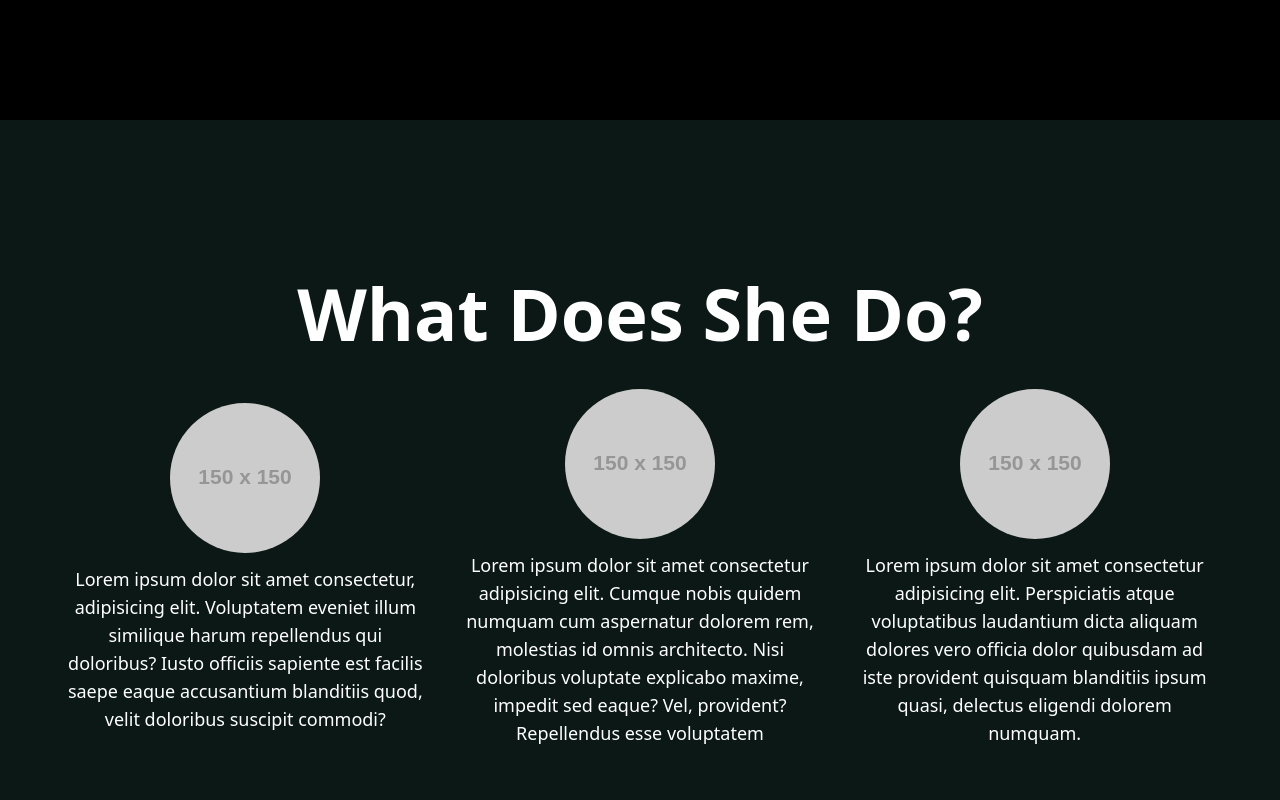
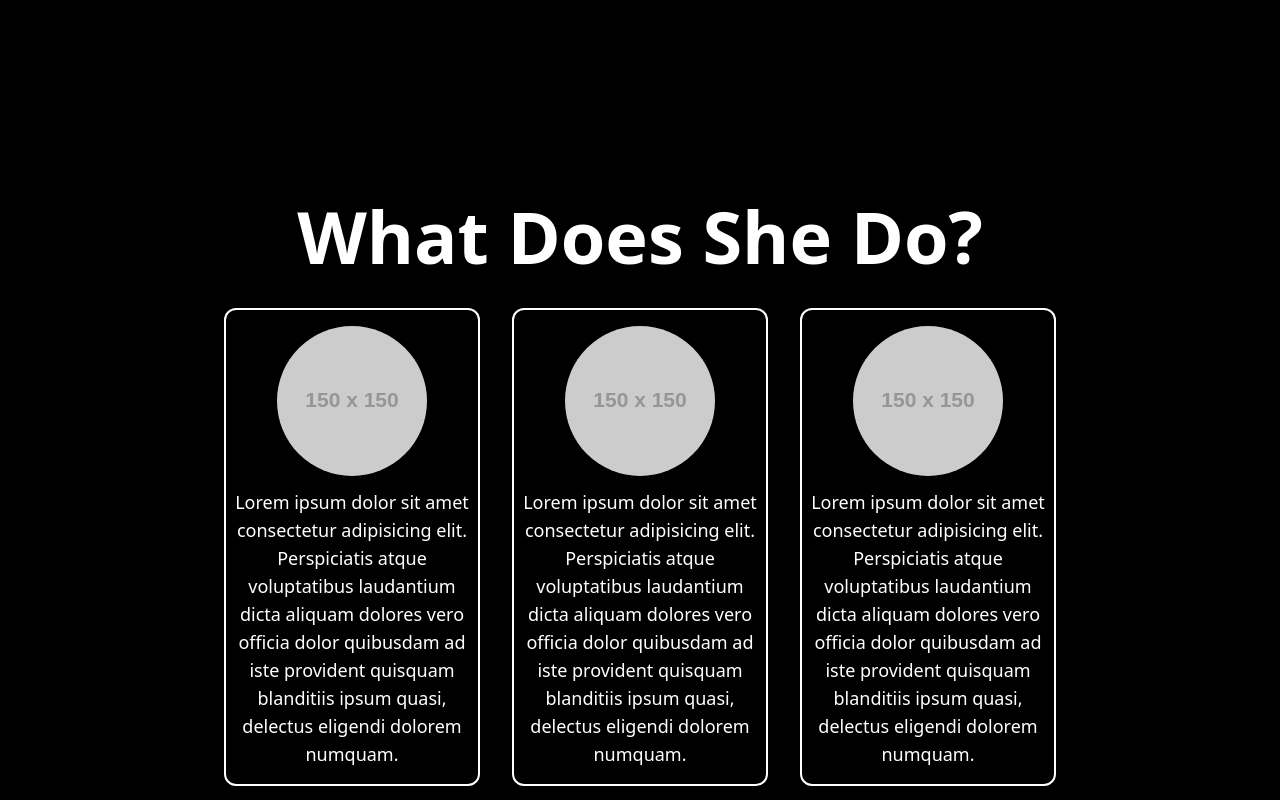
Before and after one commit to msuddaby/midori-frontend, a React (Vite) app: page / in a window 1280 px wide. Shown: the part 1480-2280 px from the top of the page. Built offline with nearby package versions, Linux system fonts and the light colour scheme.

Commit message:
black n white

```diff
--- a/src/components/Friend.tsx
+++ b/src/components/Friend.tsx
@@ -1,7 +1,7 @@
 export default function Friend() {
   return (
     <>
-      <div className="green-bg rounded-xl px-12 py-6 flex gap-8 items-center flex-col md:flex-row">
+      <div className="border-2 border-white rounded-xl px-12 py-6 flex gap-8 items-center flex-col md:flex-row">
         <img
           src="https://via.placeholder.com/128"
           alt="Friends of Midori"
--- a/src/sections/BestOf.tsx
+++ b/src/sections/BestOf.tsx
@@ -1,7 +1,7 @@
 export default function BestOf() {
   return (
     <>
-      <section className="green-bg min-h-screen min-w-screen text-white flex p-12">
+      <section className="bg-black min-h-screen min-w-screen text-white flex p-12">
         <div className="h-full container m-auto">
           <div className="flex flex-col items-center justify-center h-full ">
             <h1 className="text-7xl font-bold mb-4">The Best of Midori</h1>
--- a/src/sections/Friends.tsx
+++ b/src/sections/Friends.tsx
@@ -3,7 +3,7 @@ import Friend from "../components/Friend";
 export default function Friends() {
   return (
     <>
-      <section className="dark-bg min-h-screen min-w-screen text-white flex p-12">
+      <section className="bg-black min-h-screen min-w-screen text-white flex p-12">
         <div className="h-full container m-auto">
           <div className="flex flex-col items-center justify-center h-full ">
             <h1 className="text-7xl font-bold  mb-6">Friends of Midori</h1>
--- a/src/sections/Offerings.tsx
+++ b/src/sections/Offerings.tsx
@@ -1,14 +1,15 @@
 export default function Offerings() {
   return (
     <>
-      <section className="dark-bg min-h-screen min-w-screen text-white flex p-12">
-        <div className="h-full container m-auto">
+      <section className="bg-black min-h-screen min-w-screen text-white flex p-12">
+        {/* <div className="h-full container m-auto">
           <div className="flex flex-col items-center justify-center h-full ">
             <h1 className="text-7xl font-bold text-white mb-6">
               What Does She Do?
             </h1>
-            <div className="flex flex-col md:flex-row">
-              <div className="flex flex-col items-center justify-center w-full md:w-1/3 p-4">
+            <div className="overflow-x-auto md:overflow-x-hidden">
+              <div className="flex flex-row flex-nowrap gap-4 min-h-0">
+                <div className="flex flex-col items-center justify-center w-80 p-4 border-2 min-h-0 border-white rounded-xl">
                   <div className="mb-3">
                     <img
                       className="rounded-full"
@@ -20,10 +21,11 @@ export default function Offerings() {
                     Lorem ipsum dolor sit amet consectetur, adipisicing elit.
                     Voluptatem eveniet illum similique harum repellendus qui
                     doloribus? Iusto officiis sapiente est facilis saepe eaque
-                  accusantium blanditiis quod, velit doloribus suscipit commodi?
+                    accusantium blanditiis quod, velit doloribus suscipit
+                    commodi?
                   </p>
                 </div>
-              <div className="flex flex-col items-center justify-center w-full md:w-1/3 p-4">
+                <div className="flex flex-col items-center justify-center w-80 p-4 border-2 min-h-0 border-white rounded-xl">
                   <div className="mb-3">
                     <img
                       className="rounded-full"
@@ -39,7 +41,7 @@ export default function Offerings() {
                     Repellendus esse voluptatem
                   </p>
                 </div>
-              <div className="flex flex-col items-center justify-center w-full md:w-1/3 p-4">
+                <div className="flex flex-col items-center justify-center w-80 p-4 border-2 min-h-0 border-white rounded-xl">
                   <div className="mb-3">
                     <img
                       className="rounded-full"
@@ -58,6 +60,76 @@ export default function Offerings() {
               </div>
             </div>
           </div>
+        </div> */}
+        <div className="container mx-auto py-8 px-4">
+          <div className="flex items-center justify-center flex-col">
+            <h1 className="text-7xl font-bold text-white mb-6">
+              What Does She Do?
+            </h1>
+            <div className="flex overflow-x-auto md:justify-center md:items-center">
+              <div className="flex-none w-full sm:w-1/2 md:w-1/3 lg:w-1/4 xl:w-1/4 px-4 py-3">
+                <div className="px-2 shadow-md border-2 border-white rounded-xl">
+                  <div className="flex flex-col items-center justify-center py-4">
+                    <div className="mb-3">
+                      <img
+                        className="rounded-full"
+                        src="https://via.placeholder.com/150"
+                        alt="Web Design"
+                      />
+                    </div>
+                    <p className="text-lg text-center text-white">
+                      Lorem ipsum dolor sit amet consectetur adipisicing elit.
+                      Perspiciatis atque voluptatibus laudantium dicta aliquam
+                      dolores vero officia dolor quibusdam ad iste provident
+                      quisquam blanditiis ipsum quasi, delectus eligendi dolorem
+                      numquam.
+                    </p>
+                  </div>
+                </div>
+              </div>
+              <div className="flex-none w-full sm:w-1/2 md:w-1/3 lg:w-1/4 xl:w-1/4 px-4 py-3">
+                <div className="px-2 shadow-md border-2 border-white rounded-xl">
+                  <div className="flex flex-col items-center justify-center py-4">
+                    <div className="mb-3">
+                      <img
+                        className="rounded-full"
+                        src="https://via.placeholder.com/150"
+                        alt="Web Design"
+                      />
+                    </div>
+                    <p className="text-lg text-center text-white">
+                      Lorem ipsum dolor sit amet consectetur adipisicing elit.
+                      Perspiciatis atque voluptatibus laudantium dicta aliquam
+                      dolores vero officia dolor quibusdam ad iste provident
+                      quisquam blanditiis ipsum quasi, delectus eligendi dolorem
+                      numquam.
+                    </p>
+                  </div>
+                </div>
+              </div>
+              <div className="flex-none w-full sm:w-1/2 md:w-1/3 lg:w-1/4 xl:w-1/4 px-4 py-3">
+                <div className="px-2 shadow-md border-2 border-white rounded-xl">
+                  <div className="flex flex-col items-center justify-center py-4">
+                    <div className="mb-3">
+                      <img
+                        className="rounded-full"
+                        src="https://via.placeholder.com/150"
+                        alt="Web Design"
+                      />
+                    </div>
+                    <p className="text-lg text-center text-white">
+                      Lorem ipsum dolor sit amet consectetur adipisicing elit.
+                      Perspiciatis atque voluptatibus laudantium dicta aliquam
+                      dolores vero officia dolor quibusdam ad iste provident
+                      quisquam blanditiis ipsum quasi, delectus eligendi dolorem
+                      numquam.
+                    </p>
+                  </div>
+                </div>
+              </div>
+            </div>
+          </div>
+        </div>
       </section>
     </>
   );
```
Lines whose indentation alone changed are shown as unchanged.
